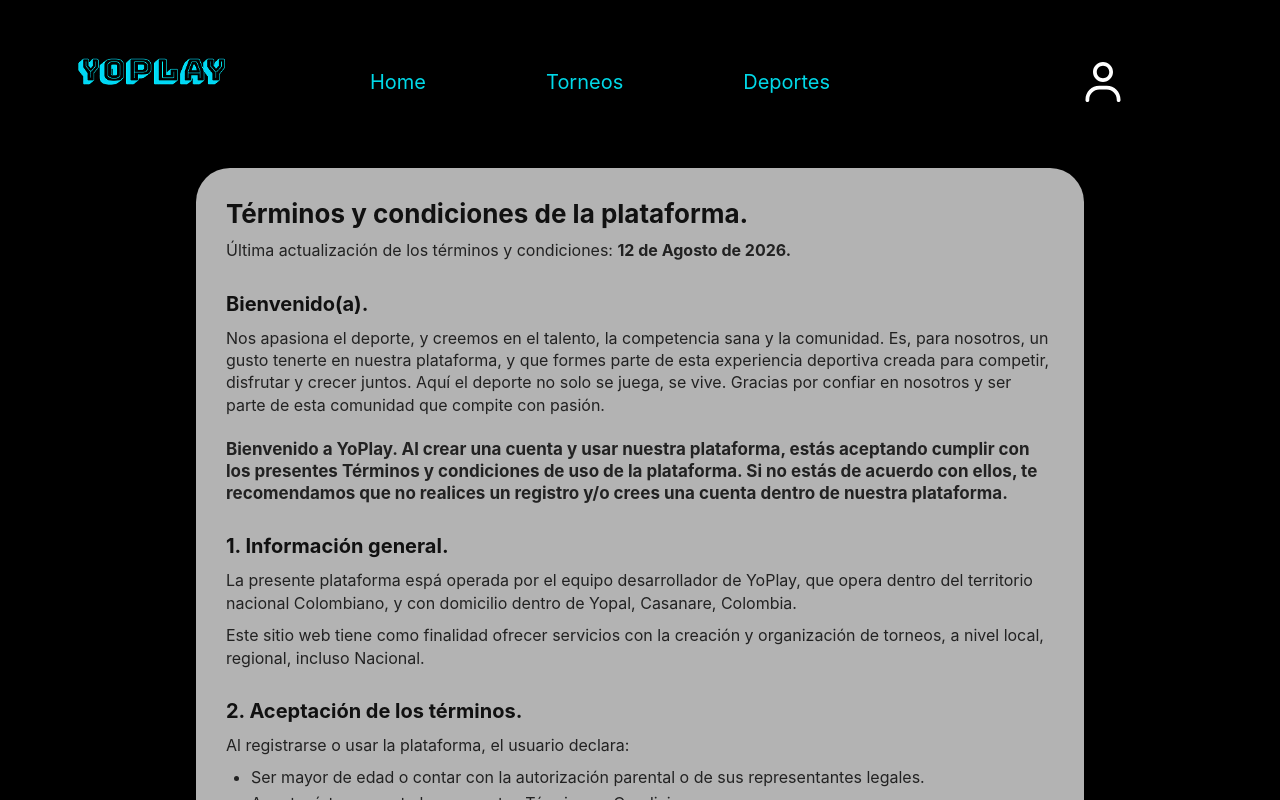
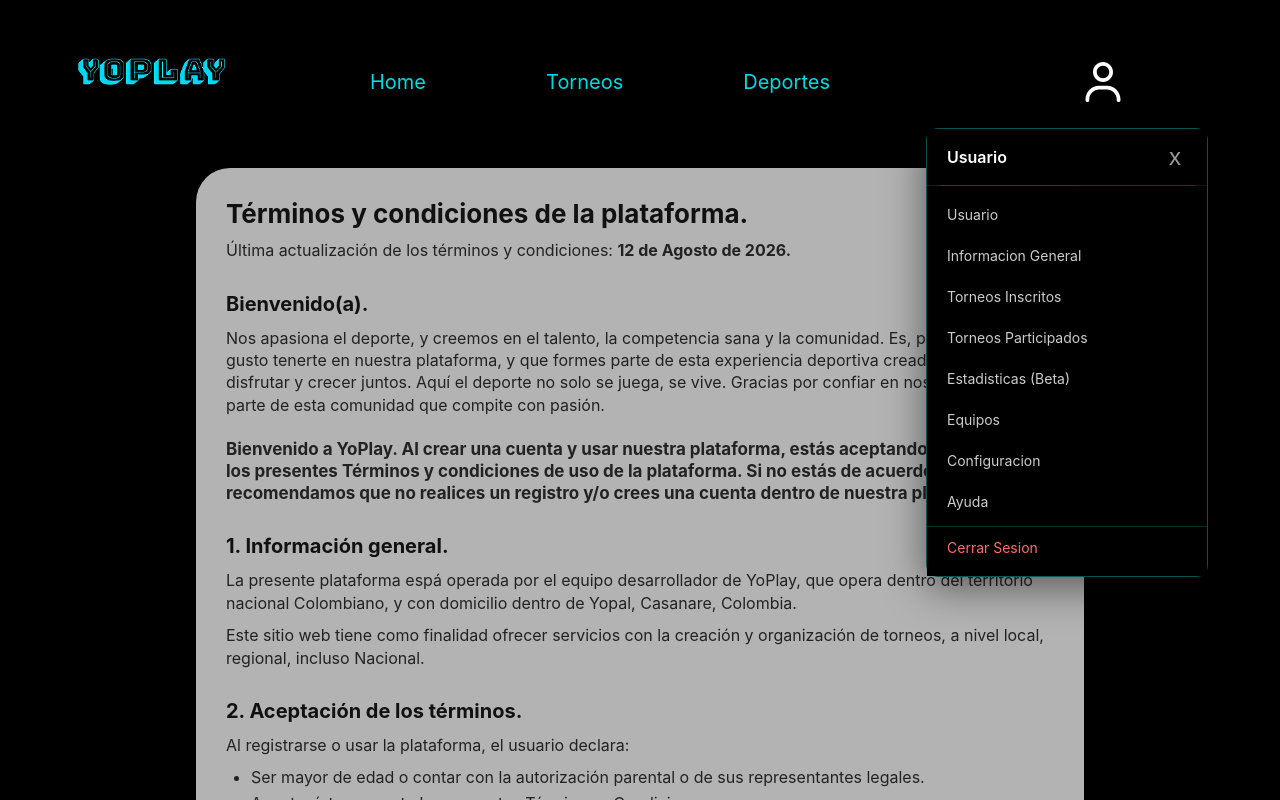
Before and after one commit to BryanAlexander-Reyes/YoPlayFrontend, an Angular app: page /tyc in a window 1280 px wide. Both pictures are taken after a click on the icon "Usuario". Shown: the top 800 px of the page. Built offline with nearby package versions, Linux system fonts and the light colour scheme; a web font is replaced by a local one.

Commit message:
Verificación de funcionalidades correctas.

```diff
--- a/src/app/app.routes.ts
+++ b/src/app/app.routes.ts
@@ -11,7 +11,8 @@
         path: '',
         component: Layout,
         canActivate: [authGuard],
-        children: [{
+        children: [
+            {
                 path: '',
                 redirectTo: '/main',
                 pathMatch: 'full',
--- a/src/app/layout/header/header.css
+++ b/src/app/layout/header/header.css
@@ -54,6 +54,7 @@
     justify-content: flex-end;
     flex-shrink: 0;
     padding-right: 80px;
+    position: relative;
 }
 
 .user svg {
@@ -67,3 +68,111 @@
 .user svg:hover {
     color: #00d9e8;
 }
+
+/* User Menu Dropdown */
+.user-menu {
+    position: absolute;
+    top: 100%;
+    right: 0;
+    margin-top: 12px;
+    background-color: rgba(20, 20, 20, 0.95);
+    border: 1px solid rgba(0, 217, 232, 0.3);
+    border-radius: 12px;
+    min-width: 280px;
+    box-shadow: 0 10px 40px rgba(0, 0, 0, 0.5);
+    z-index: 1000;
+    animation: slideDown 0.3s ease;
+}
+
+@keyframes slideDown {
+    from {
+        opacity: 0;
+        transform: translateY(-10px);
+    }
+    to {
+        opacity: 1;
+        transform: translateY(0);
+    }
+}
+
+.user-menu-header {
+    display: flex;
+    justify-content: space-between;
+    align-items: center;
+    padding: 16px 20px;
+}
+
+.user-menu-header h3 {
+    color: white;
+    font-size: 16px;
+    font-weight: 600;
+    margin: 0;
+}
+
+.close-btn {
+    background: none;
+    border: none;
+    color: #999;
+    font-size: 24px;
+    cursor: pointer;
+    transition: color 0.2s ease;
+    width: 24px;
+    height: 24px;
+    display: flex;
+    align-items: center;
+    justify-content: center;
+}
+
+.close-btn:hover {
+    color: white;
+}
+
+.user-menu-divider {
+    height: 1px;
+    background-color: rgba(0, 217, 232, 0.2);
+    margin: 0 12px;
+}
+
+.user-menu-items {
+    display: flex;
+    flex-direction: column;
+    padding: 8px 0;
+}
+
+.menu-item {
+    background: none;
+    border: none;
+    color: #ccc;
+    font-size: 14px;
+    padding: 12px 20px;
+    text-align: left;
+    cursor: pointer;
+    transition: all 0.2s ease;
+    font-family: "SF Pro", -apple-system, BlinkMacSystemFont, "Helvetica Neue", Arial, sans-serif;
+}
+
+.menu-item:hover {
+    background-color: rgba(0, 217, 232, 0.1);
+    color: #00d9e8;
+}
+
+.menu-item:active {
+    background-color: rgba(0, 217, 232, 0.2);
+}
+
+.menu-item.logout {
+    border-top: 1px solid rgba(0, 217, 232, 0.2);
+    color: #ff6b6b;
+    margin-top: 4px;
+    padding-top: 12px;
+}
+
+.menu-item.logout:hover {
+    background-color: rgba(255, 107, 107, 0.1);
+    color: #ff8888;
+}
+
+.content-nav a.active {
+    color: #00d9e8;
+    font-weight: 600;
+}
--- a/src/app/layout/header/header.html
+++ b/src/app/layout/header/header.html
@@ -5,12 +5,12 @@
     </div>
 
     <div class="content-nav">
-        <a>Home</a>
-        <a>Torneos</a>
-        <a>Deportes</a>
+        <a routerLink="/home" routerLinkActive="active">Home</a>
+        <a routerLink="/torneos" routerLinkActive="active">Torneos</a>
+        <a routerLink="/deportes" routerLinkActive="active">Deportes</a>
     </div>
 
-    <div class="user">
+    <div class="user" (click)="toggleUserMenu()" (clickOutside)="closeUserMenu()">
         <svg xmlns="http://www.w3.org/2000/svg"
              viewBox="0 0 640 640"
              aria-label="Usuario">
@@ -19,6 +19,23 @@
                 d="M240 192C240 147.8 275.8 112 320 112C364.2 112 400 147.8 400 192C400 236.2 364.2 272 320 272C275.8 272 240 236.2 240 192zM448 192C448 121.3 390.7 64 320 64C249.3 64 192 121.3 192 192C192 262.7 249.3 320 320 320C390.7 320 448 262.7 448 192zM144 544C144 473.3 201.3 416 272 416L368 416C438.7 416 496 473.3 496 544L496 552C496 565.3 506.7 576 520 576C533.3 576 544 565.3 544 552L544 544C544 446.8 465.2 368 368 368L272 368C174.8 368 96 446.8 96 544L96 552C96 565.3 106.7 576 120 576C133.3 576 144 565.3 144 552L144 544z">
             </path>
         </svg>
+
+        <!-- User Dropdown Menu -->
+        <div class="user-menu" *ngIf="isUserMenuOpen">
+            <div class="user-menu-header">
+                <h3>Usuario</h3>
+                <button class="close-btn" (click)="closeUserMenu()">x</button>
+            </div>
+            <div class="user-menu-divider"></div>
+            <div class="user-menu-items">
+                <button *ngFor="let item of userMenuItems"
+                        class="menu-item"
+                        [class.logout]="item.label === 'Cerrar Sesion'"
+                        (click)="item.action()">
+                    {{ item.label }}
+                </button>
+            </div>
+        </div>
     </div>
 
 </div>
--- a/src/app/layout/header/header.ts
+++ b/src/app/layout/header/header.ts
@@ -1,9 +1,49 @@
 import { Component } from '@angular/core';
+import { CommonModule } from '@angular/common';
+import { RouterModule } from '@angular/router';
+
+interface UserMenuItem {
+  label: string;
+  icon?: string;
+  action: () => void;
+}
 
 @Component({
   selector: 'app-header',
-  imports: [],
+  imports: [CommonModule, RouterModule],
   templateUrl: './header.html',
   styleUrl: './header.css',
 })
-export class Header {}
+export class Header {
+  isUserMenuOpen = false;
+
+  userMenuItems: UserMenuItem[] = [
+    { label: 'Usuario', action: () => this.navigateTo('usuario') },
+    { label: 'Informacion General', action: () => this.navigateTo('info') },
+    { label: 'Torneos Inscritos', action: () => this.navigateTo('torneos-inscritos') },
+    { label: 'Torneos Participados', action: () => this.navigateTo('torneos-participados') },
+    { label: 'Estadisticas (Beta)', action: () => this.navigateTo('estadisticas') },
+    { label: 'Equipos', action: () => this.navigateTo('equipos') },
+    { label: 'Configuracion', action: () => this.navigateTo('configuracion') },
+    { label: 'Ayuda', action: () => this.navigateTo('ayuda') },
+    { label: 'Cerrar Sesion', action: () => this.logout() },
+  ];
+
+  toggleUserMenu() {
+    this.isUserMenuOpen = !this.isUserMenuOpen;
+  }
+
+  closeUserMenu() {
+    this.isUserMenuOpen = false;
+  }
+
+  navigateTo(route: string) {
+    console.log('Navegando a:', route);
+    this.closeUserMenu();
+  }
+
+  logout() {
+    console.log('Cerrando sesion...');
+    this.closeUserMenu();
+  }
+}
```
Lines whose indentation alone changed are shown as unchanged.
